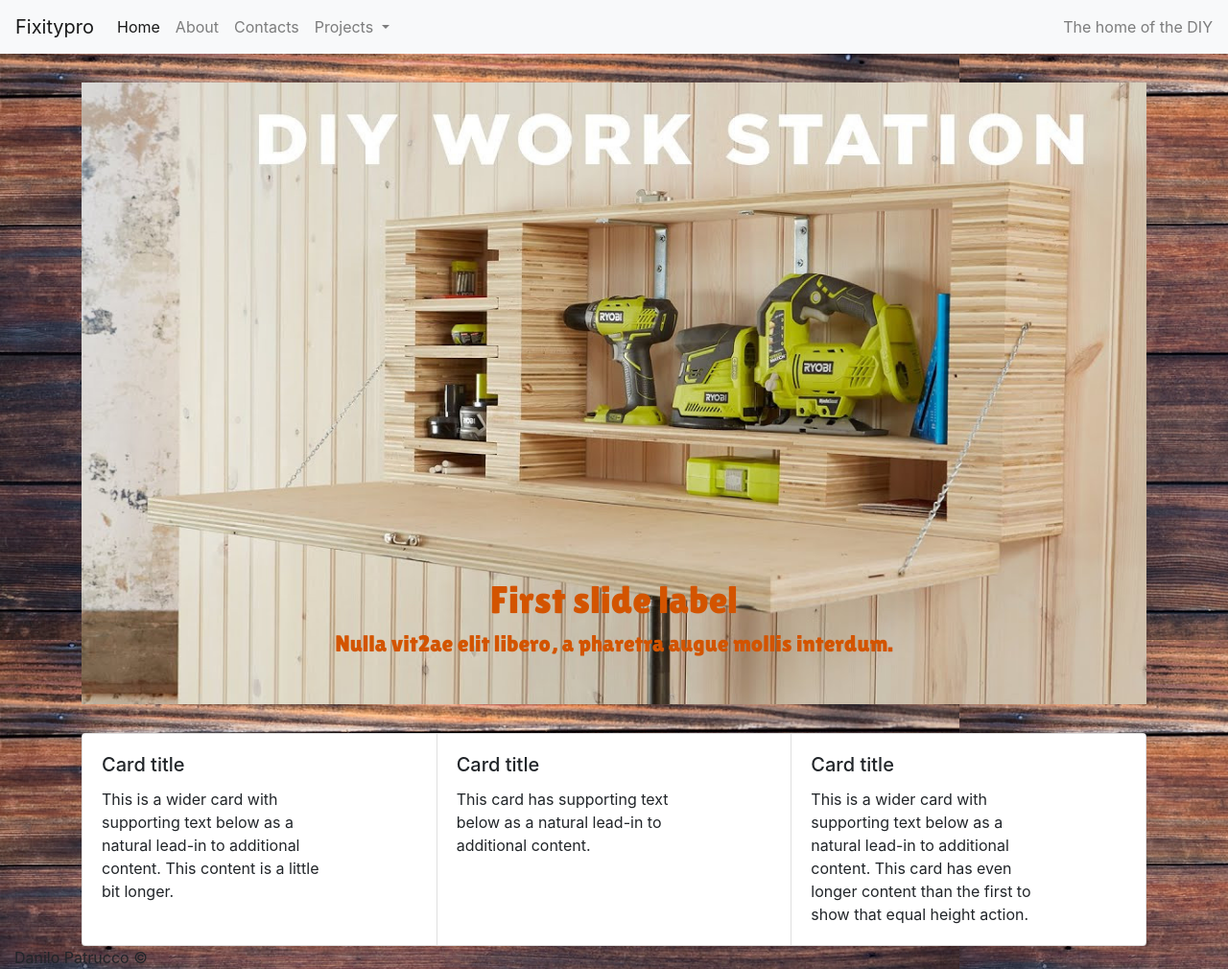
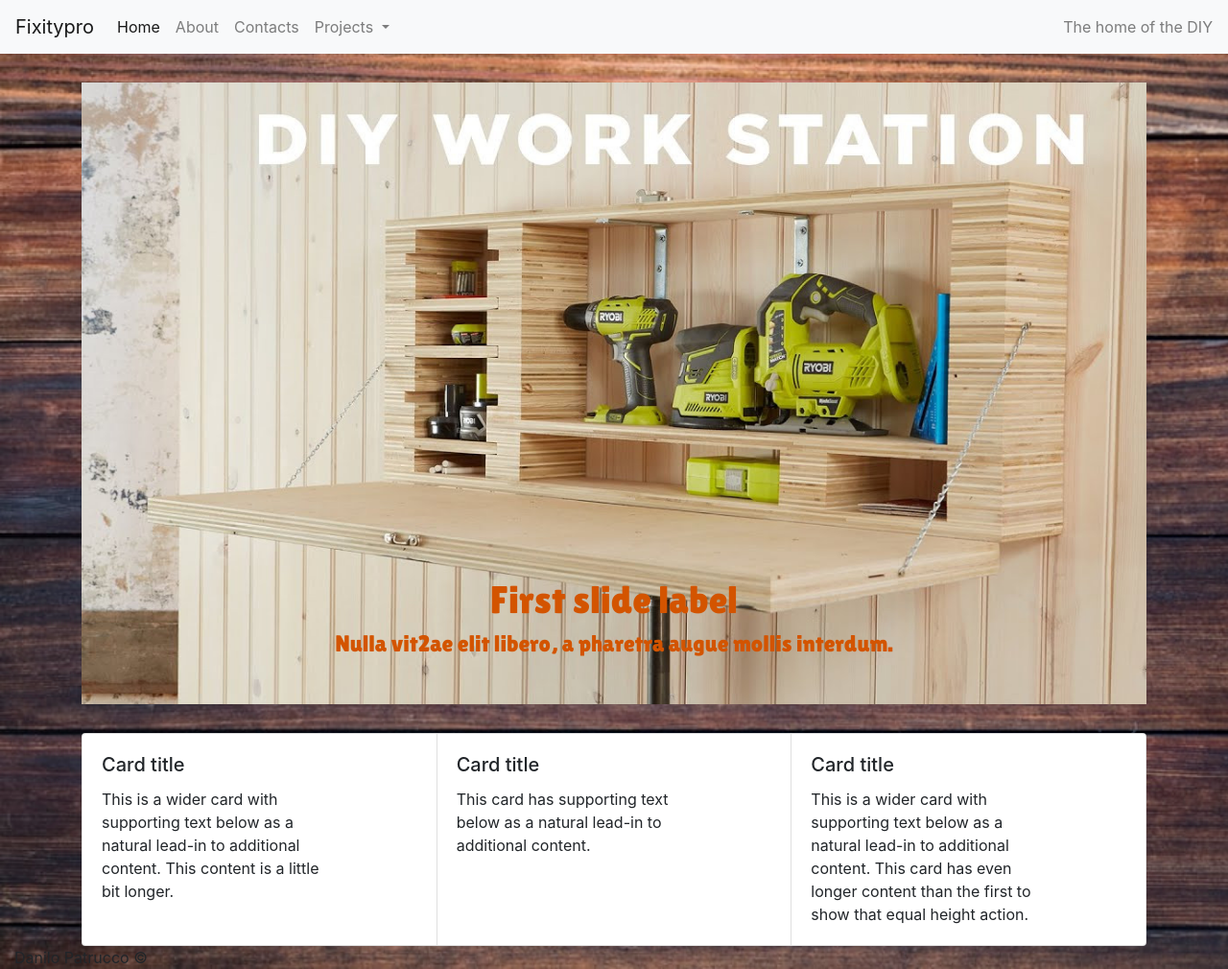
Before and after one commit to danilo-patrucco/Final_project_IS117, a Jekyll site: the page built from index.html, in a window 1280 px wide. Shown: the whole page at 96% size. Built offline with Jekyll 4.4.1, drawn with Linux system fonts in a browser that asks for light colours.

Commit message:
Fix: Fixed background image and

```diff
--- a/_layouts/default.html
+++ b/_layouts/default.html
@@ -10,7 +10,10 @@
     <link rel="stylesheet" href="https://stackpath.bootstrapcdn.com/bootstrap/4.4.1/css/bootstrap.min.css" integrity="sha384-Vkoo8x4CGsO3+Hhxv8T/Q5PaXtkKtu6ug5TOeNV6gBiFeWPGFN9MuhOf23Q9Ifjh" crossorigin="anonymous">
     <link href="https://fonts.googleapis.com/css?family=Lilita+One&display=swap" rel="stylesheet">
     <style>
-        body {background-image: url("https://danilo-patrucco.github.io/Final_project_IS117/images/bckground.jpeg");}
+        body {
+            background-image: url("/Final_project_IS117/images/bckground.jpeg");
+            background-size: cover;
+        }
     </style>
 
     <title>
```
